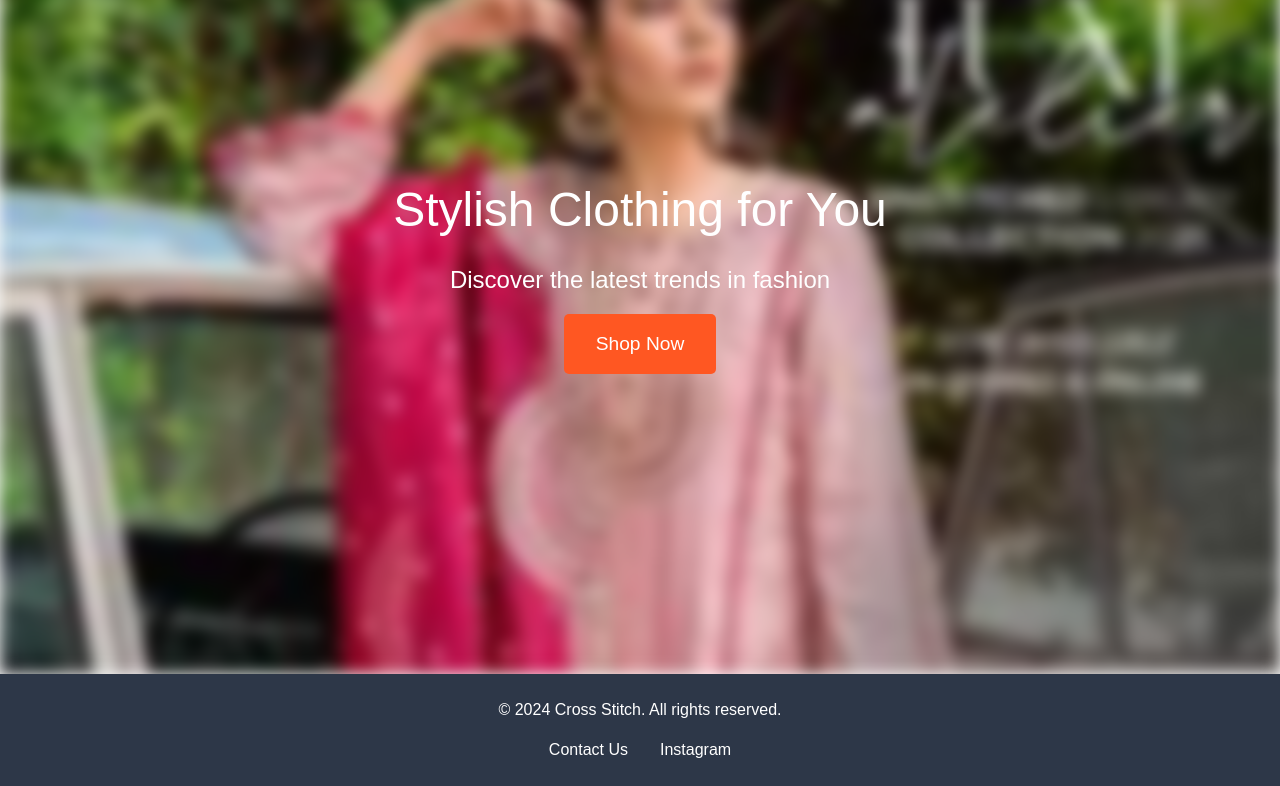
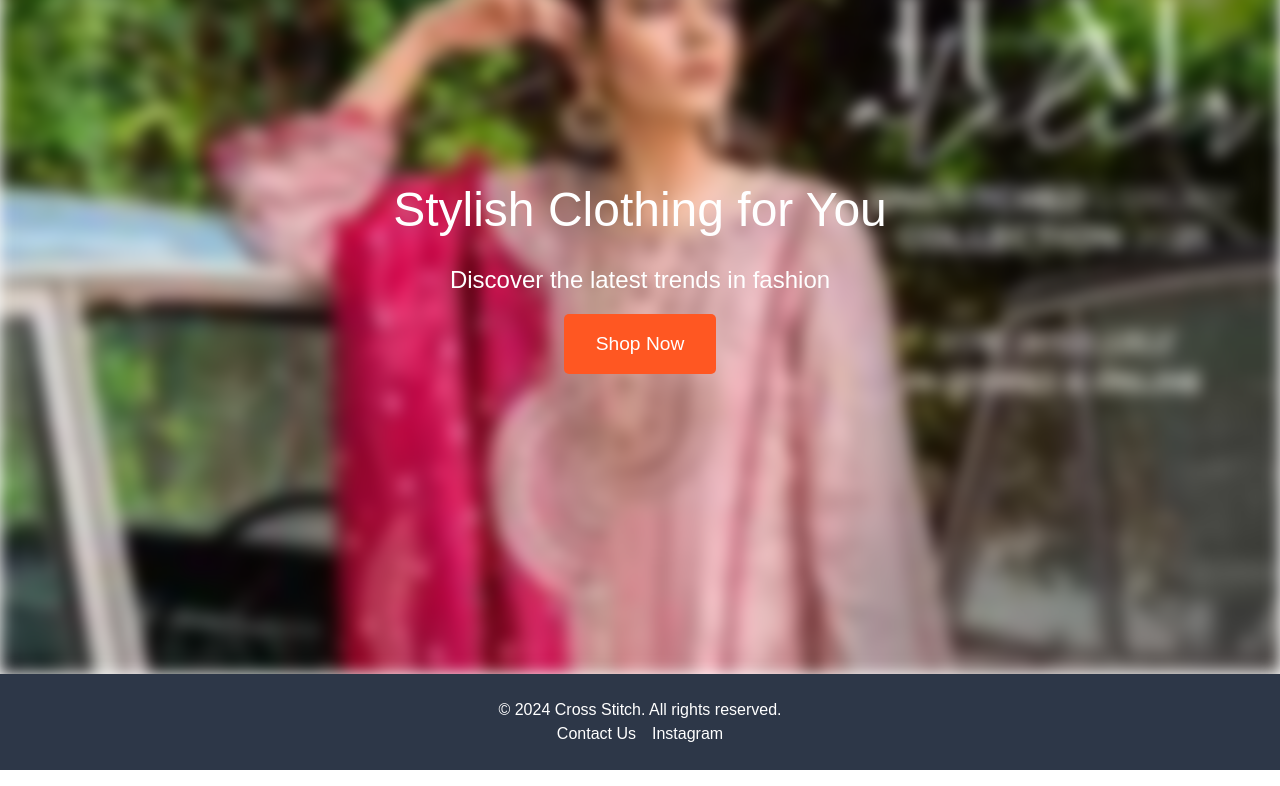
Before and after one commit to Deebasheikh/milestone-2-assignment, a Next.js app: page / in a window 1280 px wide. Shown: the part 202-988 px from the top of the page. Built offline with nearby package versions, Linux system fonts and the light colour scheme.

Commit message:
Update footer.tsx

```diff
--- a/src/app/components/footer.tsx
+++ b/src/app/components/footer.tsx
@@ -1,18 +1,19 @@
 import Link from "next/link";
+import "../globals.css";
 
 export default function Footer() {
   return (
-        <footer style={{ backgroundColor: '#2D3748', color: 'white', padding: '1.5rem 0', textAlign: 'center' }}>
-            <p style={{ marginBottom: '1rem' }}>&copy; 2024 Cross Stitch. All rights reserved.</p>
-            <ul style={{ display: 'flex', justifyContent: 'center', gap: '2rem', listStyle: 'none', padding: 0 }}>
+    <footer className="footer">
+      <p>&copy; 2024 Cross Stitch. All rights reserved.</p>
+      <ul className="footer-list">
         <li>
-                    <Link href="mailto:info@CrossStitch.com">
-                        <a style={{ textDecoration: 'none', color: 'white' }}>Contact Us</a>
+          <Link href="mailto:info@CrossStitch.com" className="footer-link">
+            Contact Us
           </Link>
         </li>
         <li>
-                    <Link href="https://instagram.com">
-                        <a style={{ textDecoration: 'none', color: 'white' }}>Instagram</a>
+          <Link href="https://instagram.com" className="footer-link">
+            Instagram
           </Link>
         </li>
       </ul>
```
Lines whose indentation alone changed are shown as unchanged.
